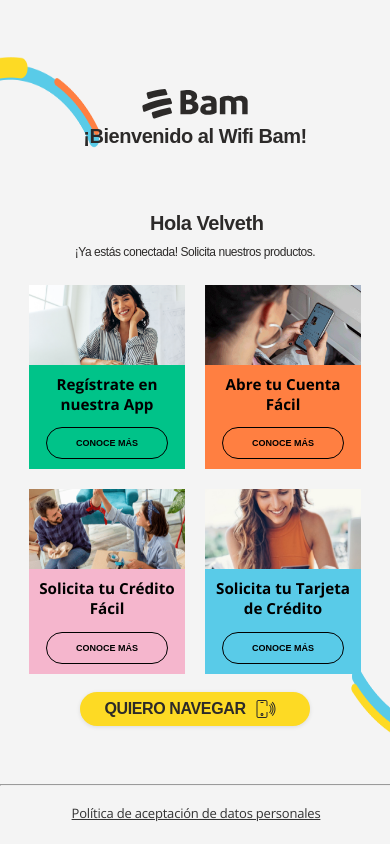
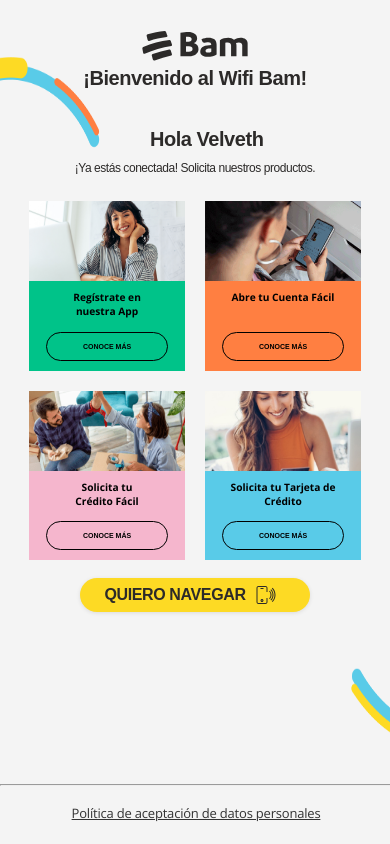
Before and after one commit to Esaban17/demo-app, a PHP site: page /portal/home.php in a window 390 px wide. Run offline with PHP 8.4, Linux system fonts and the light colour scheme.

Commit message:
Arregla .image-container con Gap en Dispositivos Mobiles

```diff
--- a/assets/css/home.css
+++ b/assets/css/home.css
@@ -345,9 +345,15 @@ hr {
 .brDesktop{
     display: none;
 }
+.brMobile{
+    display: block;
+}
 /*DESKTOP*/
 
 @media only screen and (min-width: 992px)  {
+    .brMobile{
+        display: none;
+    }
     .brDesktop{
         display: block;
     }
@@ -462,7 +468,16 @@ hr {
 
 @media only screen and (min-height: 700px) and (max-width:991px){
     .image-container{
-        justify-content: space-evenly;
+        justify-content: flex-start;
+        gap: 2rem;
+    }
+}
+@media only screen and (max-width:768px){
+    .card-description h3{
+        font-size: 10.2px !important;
+    }
+    .card-button{
+        font-size: 7px !important;
     }
 }
 
--- a/home.php
+++ b/home.php
@@ -32,7 +32,7 @@
                     <div class="card">
                         <img src="./assets/images/card-1.png" alt="Regístrate en nuestra App" class="card-img-1">
                         <div class="card-description" style="background-color: #00C389;">
-                            <h3 style="margin-bottom:0; margin-top: 0;">Regístrate en nuestra App</h3>
+                            <h3 style="margin-bottom:0; margin-top: 0;">Regístrate en <br class="brMobile"> nuestra App</h3>
                             <button id="btn-registerApp" class="card-button" onclick="redirectRegister()">CONOCE
                                 MÁS</button>
                         </div>
@@ -40,21 +40,21 @@
                     <div class="card">
                         <img src="./assets/images/card-2.png" alt="Abre tu Cuenta Fácil" class="card-img-2">
                         <div class="card-description" style="background-color: #FF7F41;">
-                            <h3 style="margin-bottom:0; margin-top: 0;">Abre tu Cuenta <br class="brDesktop"> Fácil</h3>
+                            <h3 style="margin-bottom:0; margin-top: 0;">Abre tu Cuenta <br class="brDesktop"> Fácil<br class="brMobile"><br class="brMobile"></h3>
                             <button class="card-button" onclick="redirectCuenta()">CONOCE MÁS</button>
                         </div>
                     </div>
                     <div class="card">
                         <img data-src="./assets/images/card-3.png" alt="Solicita tu Crédito Fácil" class="card-img-3">
                         <div class="card-description" style="background-color: #F5B6CD;">
-                            <h3 style="margin-bottom:0; margin-top: 0;">Solicita tu <br class="brDesktop"> Crédito Fácil</h3>
+                            <h3 style="margin-bottom:0; margin-top: 0;">Solicita tu<br class="brMobile"> <br class="brDesktop"> Crédito Fácil</h3>
                             <button class="card-button" onclick="redirectCredito()">CONOCE MÁS</button>
                         </div>
                     </div>
                     <div class="card">
                         <img data-src="./assets/images/card-4.png" alt="Solicita tu Tarjeta de Crédito" class="card-img-4">
                         <div class="card-description" style="background-color: #59CBE8;">
-                            <h3 style="margin-bottom:0; margin-top: 0;">Solicita tu Tarjeta de Crédito</h3>
+                            <h3 style="margin-bottom:0; margin-top: 0;">Solicita tu Tarjeta de<br class="brMobile"> Crédito</h3>
                             <button class="card-button" onclick="redirectTarjeta()">CONOCE MÁS</button>
                         </div>
                     </div>
```
